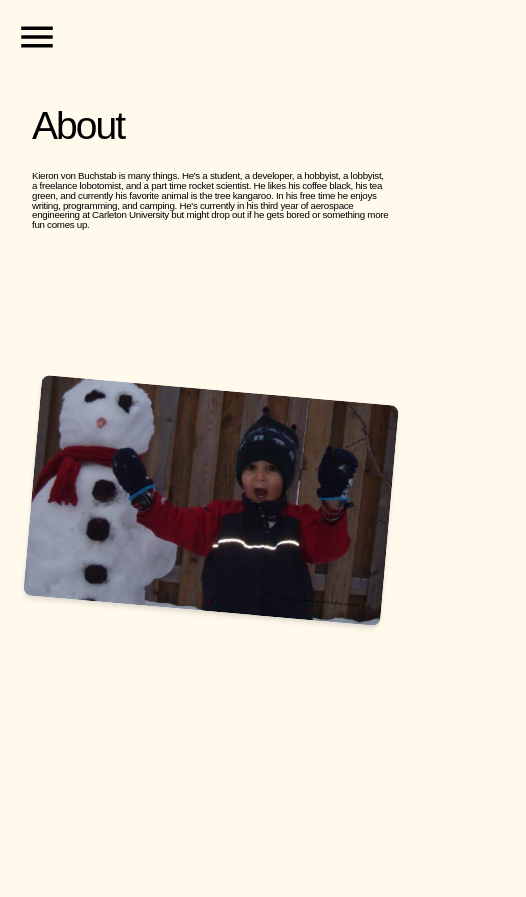
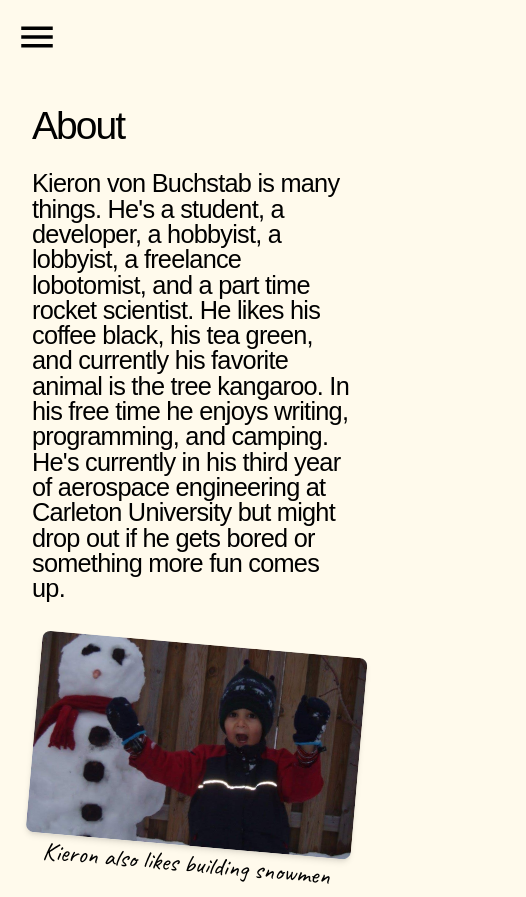
Before and after one commit to Kieron-vB/kieron-ca, a Next.js app: page /about in a window 390 px wide. Shown: the whole page, 526 px wide, since content can reach past the window. Before the commit the page ends 844 px from the top, so only its background shows below. Built offline with nearby package versions, Linux system fonts and the light colour scheme; a web font is replaced by a local one.

Commit message:
Made About page responsive.

```diff
--- a/src/app/about/page.tsx
+++ b/src/app/about/page.tsx
@@ -6,25 +6,21 @@ export default function About() {
 	return (
 		<main className="bg-background">
 		<Navbar />
-		<section className="pt-[7rem] pl-[2rem]">
+		<section className="pt-[7rem] px-[2rem]">
 			<h1 className="text-[10vw] font-headings leading-tight tracking-tight text-text">
 				About
 			</h1>
-			<div className="flex flex-wrap gap-[10rem]">
-			<p className="max-w-3xl pt-[2rem] font-body leading-[1.0] tracking-[-0.03em] text-text text-[2.5vw]">
+			<div className="flex flex-wrap 2xl:flex-nowrap gap-x-[3vw] gap-y-[5vh] md:gap-y-[8vh] items-start">
+				<p className="flex-l sm:max-w-[100vw] 2xl:max-w-[50vw] pt-[2rem] font-body leading-[1.0] tracking-[-0.03em] text-text text-[3vh] lg:text-[5vh]">
 				Kieron von Buchstab is many things. He's a student, a developer, a hobbyist, a lobbyist, a freelance lobotomist, and a part time rocket scientist. He likes his coffee black, his tea green, and currently his favorite animal is the tree kangaroo. In his free time he enjoys writing, programming, and camping. He's currently in his third year of aerospace engineering at Carleton University but might drop out if he gets bored or something more fun comes up.
 				</p>
-			<div className="flex flex-col relative" style={{ transform: 'rotate(5deg)' }}
->
+				<div className="flex-col self-center w-full" style={{ transform: 'rotate(5deg)' }}>
 					<img
 						src="/images/snowman.jpg"
 						alt="Kieron building a snowman"
-				className="flex items-center w-[50rem] rounded-lg shadow-md"
+						className="w-full h-auto items-center rounded-lg shadow-md"
 					/>
-			<p
-				className="absolute font-writing text-[1.25vw] left-[8rem] w-full text-center"
-				style= {{ bottom: '1rem' }}
-			>
+					<p className="font-writing text-[3vh] w-full text-center">
 						Kieron also likes building snowmen
 					</p>
 				</div>
--- a/src/components/Navbar.tsx
+++ b/src/components/Navbar.tsx
@@ -13,7 +13,7 @@ export default function Navbar() {
   return (
     <div className="relative">
       {/* Desktop Navbar */}
-	<div className="hidden lg:flex relative">
+	<div className="hidden md:flex relative">
       	<nav className="absolute z-10 w-full bg-background flex justify-between px-8 py-2">
        		<button className="button"><span>About</span></button>
        		<button className="button"><span>Publications</span></button>
@@ -33,7 +33,7 @@ export default function Navbar() {
     	</div>
 
       {/* Mobile Hamburger Menu */}
-      <nav className="absolute z-10 w-full bg-background p-[1rem] flex items-center justify-between lg:hidden">
+      <nav className="absolute z-10 w-full bg-background p-[1rem] flex items-center justify-between md:hidden">
         <button onClick={toggleMenu}>
           <img src="/images/hamburger-icon.svg" alt="Menu" className="h-[5vh]" />
         </button>
```
Lines whose indentation alone changed are shown as unchanged.
